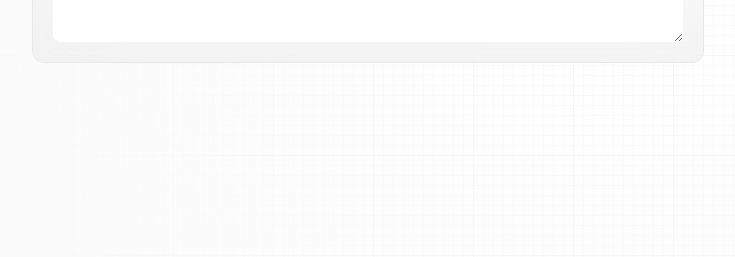
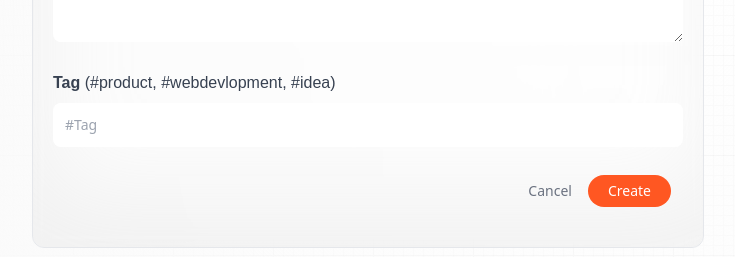
Before and after one commit to MorhafGhziel/project_next_14_ai_prompt_sharing, a Next.js app: page /create-prompt in a window 1280 px wide. Shown: the part 450-707 px from the top of the page, without its empty margins (32-767 px from the left). Built offline with nearby package versions, Linux system fonts and the light colour scheme; no server answers.

Commit message:
new updates in create-prompt

```diff
--- a/components/Form.jsx
+++ b/components/Form.jsx
@@ -23,16 +23,51 @@
         onSubmit={handleSubmit}
         className="mt-10 w-full max-w-2xl flex flex-col gap-7 glassmorphism"
         >
+
           <label >
             <span className=" font-satoshi font-semibold text-base text-gray-700">Your AI Prompt</span>
+
             <textarea
             value={post.prompt}
             onChange={(e) => setPost({ ...post, prompt: e.target.value})}
             placeholder="Write your prompt here"
             required
-            className="form_textarea"
+            className="form_textarea "
             />
           </label>
+
+          <label >
+            <span className=" font-satoshi font-semibold text-base text-gray-700">
+              Tag {` `}
+              <span className="font-normal">
+                (#product, #webdevlopment, #idea)
+              </span>
+            </span>
+
+            <input
+            value={post.tag}
+            onChange={(e) => setPost({ ...post, tag: e.target.value})}
+            placeholder="#Tag"
+            required
+            className="form_input "
+            />
+          </label>
+
+          <div className="flex-end mx-3 mb-5 gap-4">
+            <Link href="/"
+            className="text-gray-500 text-sm">
+              Cancel
+            </Link>
+
+            <button
+            type="submit"
+            disabled={submitting}
+            className="px-5 py-1.5 text-sm bg-primary-orange  rounded-full text-white"
+            >
+              {submitting ? `${type}...` : type}
+            </button>
+          </div>
+
         </form>
 
     </section>
```
